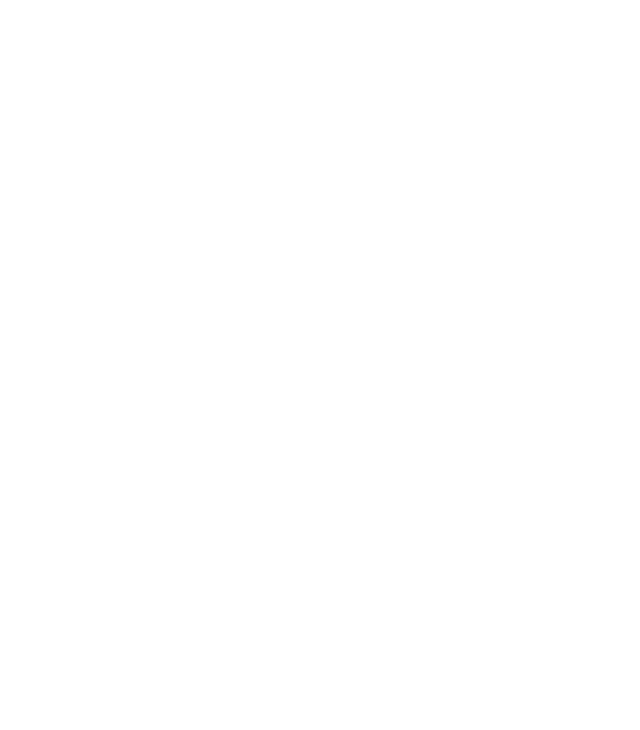
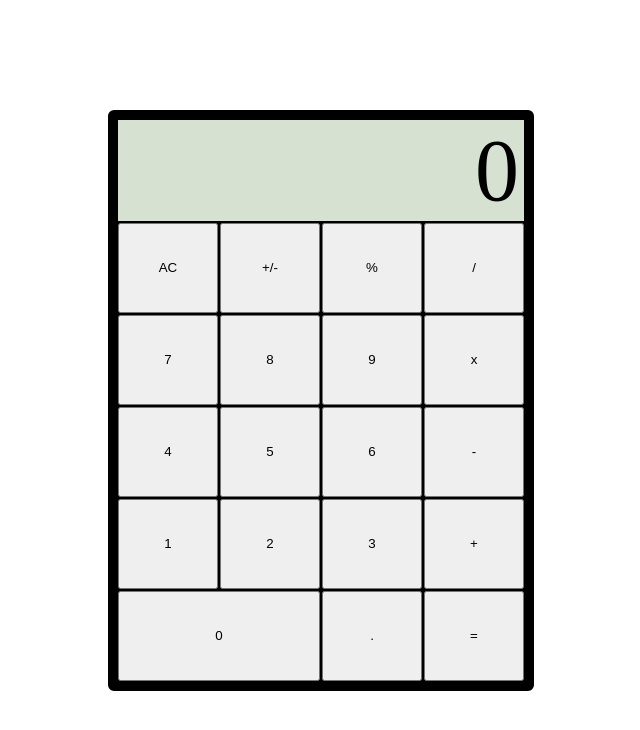
Before and after one commit to topspinz/calculator, a plain HTML site: page index.html in a window 1280 px wide. Shown: the whole page, without its empty margins (319-959 px from the left). Drawn offline with Linux system fonts and the light colour scheme.

Commit message:
Built calculator user interface

```diff
--- a/index.html
+++ b/index.html
@@ -1,12 +1,37 @@
 <!DOCTYPE html>
 <html lang="en">
+
 <head>
     <meta charset="UTF-8">
     <meta name="viewport" content="width=device-width, initial-scale=1.0">
     <title>Document</title>
+    <link rel="stylesheet" href="style.css">
 </head>
 <body>
-
-<script src="script.js"></script>
+    <div id="calculator">
+        <div id="container">
+        <div id="display">0</div>
+            <button>AC</button>
+            <button>+/-</button>
+            <button>%</button>
+            <button>/</button>
+            <button>7</button>
+            <button>8</button>
+            <button>9</button>
+            <button>x</button>
+            <button>4</button>
+            <button>5</button>
+            <button>6</button>
+            <button>-</button>
+            <button>1</button>
+            <button>2</button>
+            <button>3</button>
+            <button>+</button>
+            <button id="zero">0</button>
+            <button>.</button>
+            <button>=</button>
+        </div>
+    </div>
+    <script src="script.js"></script>
 </body>
 </html>
--- /dev/null
+++ b/style.css
@@ -0,0 +1,37 @@
+body {
+    margin: 0;
+    padding: 0;
+    height: 100vh;
+    overflow: hidden;
+}
+#calculator {
+    height: 100vh;
+    display: flex;
+    justify-content: center;
+    align-content: center;
+    align-items: center;
+}
+#container {
+    background-color: black;
+    border:10px solid black;
+    border-radius: 6px;
+    display: grid;
+    gap: 2px;
+    grid-template-columns: repeat(4, 100px);
+    grid-template-rows: minmax(100px, auto) repeat(5,90px);
+
+}
+#display {
+    grid-column: 1/-1;
+    display: flex;
+    flex-direction: column;
+    justify-content: space-around;
+    align-items: flex-end;
+    font-size: 5.5em;
+    padding-left: 5px;
+    padding-right: 5px;
+    background-color: rgb(214, 225, 210);
+}
+#zero{
+    grid-column: 1/3;
+}
```
